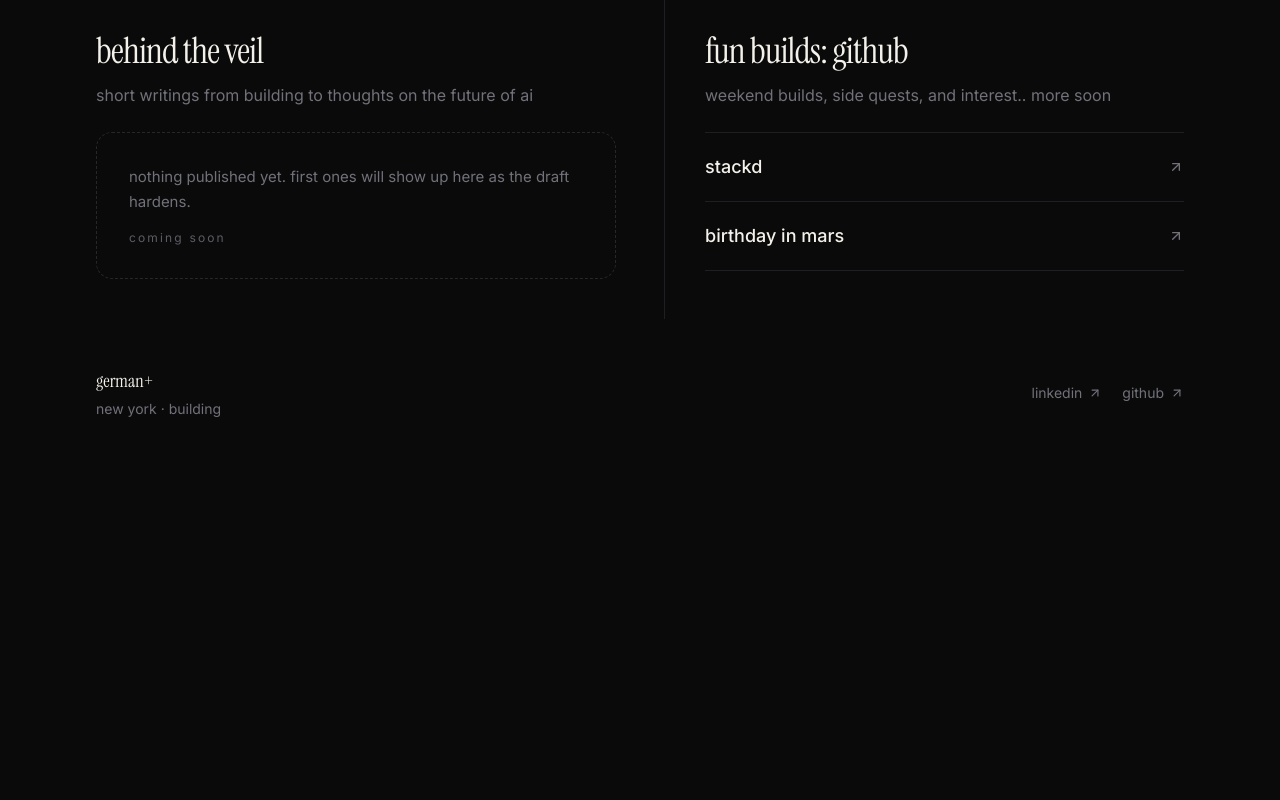
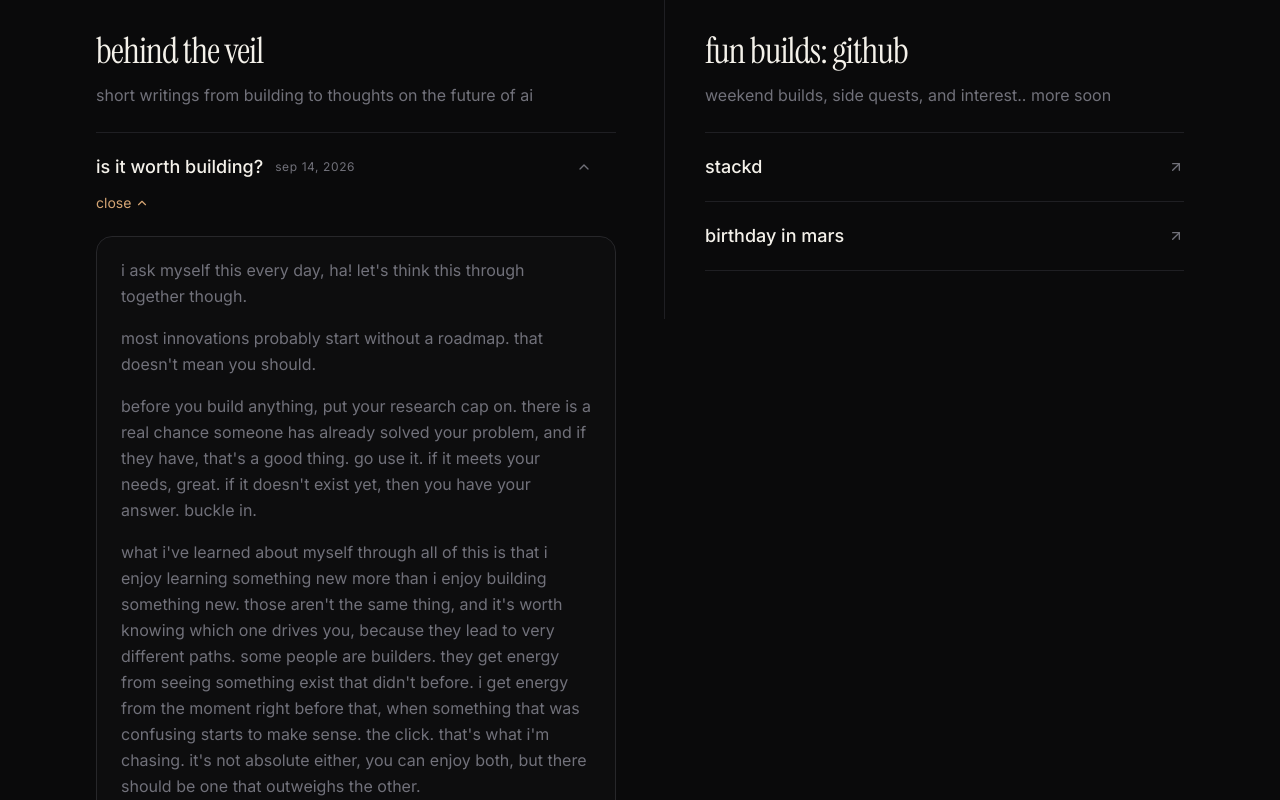
Before and after one commit to gmunoz512/german-plus, a React (Vite) app: page / in a window 1280 px wide. Shown: the part 760-1560 px from the top of the page. Before the commit the page ends 1219 px from the top, so only its background shows below. Built offline with nearby package versions, Linux system fonts and the light colour scheme.

Commit message:
german+: publish first behind the veil essay
Replace the empty thoughts placeholder with an expandable entry for
"is it worth building?", matching the products expand pattern.

Co-authored-by: gmunoz512 <gmunoz512@users.noreply.github.com>

```diff
--- a/src/App.tsx
+++ b/src/App.tsx
@@ -1,5 +1,6 @@
 import { useState } from 'react'
 import { ArrowUpRight, ChevronDown, ExternalLink } from 'lucide-react'
+import { essays } from './essays'
 
 const pillars = [
   {
@@ -63,6 +64,7 @@ function StatusPill({ status }: { status: string }) {
 export default function App() {
   const [stackdOpen, setStackdOpen] = useState(false)
   const [marsOpen, setMarsOpen] = useState(false)
+  const [openEssay, setOpenEssay] = useState<string | null>(essays[0]?.id ?? null)
 
   return (
     <div className="min-h-svh bg-ink text-mist lowercase">
@@ -355,15 +357,66 @@ export default function App() {
               short writings from building to thoughts on the future of ai
             </p>
 
-            <div className="mt-6 rounded-2xl border border-dashed border-line bg-transparent px-6 py-8 sm:px-8">
-              <p className="text-[15px] leading-relaxed text-fog max-w-md">
-                nothing published yet. first ones will show up here as the
-                draft hardens.
-              </p>
-              <p className="mt-4 text-xs tracking-[0.18em] text-fog/80">
-                coming soon
-              </p>
-            </div>
+            <ul className="mt-6 space-y-0">
+              {essays.map((essay) => {
+                const isOpen = openEssay === essay.id
+                return (
+                  <li key={essay.id} className="border-t border-line-soft">
+                    <button
+                      type="button"
+                      aria-expanded={isOpen}
+                      onClick={() =>
+                        setOpenEssay((current) =>
+                          current === essay.id ? null : essay.id,
+                        )
+                      }
+                      className="w-full text-left py-5 group hover:bg-ink-raised/40 -mx-3 px-3 rounded-lg transition-colors duration-200"
+                    >
+                      <div className="flex flex-wrap items-center gap-3">
+                        <h3 className="text-lg font-medium text-paper">
+                          {essay.title}
+                        </h3>
+                        <span className="text-xs text-fog tracking-wider">
+                          {essay.date}
+                        </span>
+                        <ChevronDown
+                          className={`ml-auto size-4 text-fog transition-transform duration-200 ${
+                            isOpen ? 'rotate-180' : ''
+                          }`}
+                          aria-hidden
+                        />
+                      </div>
+                      {!isOpen && (
+                        <p className="mt-2 text-[15px] leading-relaxed text-fog max-w-xl">
+                          {essay.paragraphs[0]}
+                        </p>
+                      )}
+                      <span className="mt-3 inline-flex items-center gap-1 text-sm text-accent">
+                        {isOpen ? 'close' : 'read'}
+                        <ChevronDown
+                          className={`size-3.5 transition-transform duration-200 ${
+                            isOpen ? 'rotate-180' : ''
+                          }`}
+                          aria-hidden
+                        />
+                      </span>
+                    </button>
+
+                    {isOpen && (
+                      <div className="pb-6 -mx-3 px-3">
+                        <article className="rounded-2xl border border-line bg-ink-raised/50 px-5 py-5 sm:px-6">
+                          <div className="space-y-4 max-w-xl text-[15px] sm:text-base leading-relaxed text-fog">
+                            {essay.paragraphs.map((paragraph) => (
+                              <p key={paragraph}>{paragraph}</p>
+                            ))}
+                          </div>
+                        </article>
+                      </div>
+                    )}
+                  </li>
+                )
+              })}
+            </ul>
           </section>
           </div>
         </main>
--- /dev/null
+++ b/src/essays.ts
@@ -0,0 +1,23 @@
+export type Essay = {
+  id: string
+  title: string
+  date: string
+  paragraphs: string[]
+}
+
+export const essays: Essay[] = [
+  {
+    id: 'is-it-worth-building',
+    title: 'is it worth building?',
+    date: 'sep 14, 2026',
+    paragraphs: [
+      "i ask myself this every day, ha! let's think this through together though.",
+      "most innovations probably start without a roadmap. that doesn't mean you should.",
+      "before you build anything, put your research cap on. there is a real chance someone has already solved your problem, and if they have, that's a good thing. go use it. if it meets your needs, great. if it doesn't exist yet, then you have your answer. buckle in.",
+      "what i've learned about myself through all of this is that i enjoy learning something new more than i enjoy building something new. those aren't the same thing, and it's worth knowing which one drives you, because they lead to very different paths. some people are builders. they get energy from seeing something exist that didn't before. i get energy from the moment right before that, when something that was confusing starts to make sense. the click. that's what i'm chasing. it's not absolute either, you can enjoy both, but there should be one that outweighs the other.",
+      "if you're having trouble figuring that out, try building something. it could be anything. a site for an upcoming family trip with an itinerary, or a hike with your friends showing alternative routes and safety tips. once you find your formula, once you figure out what works, gauge yourself. determine whether your next build is simply an iteration of what came before, wrapping the same vehicle in a different color, or whether you find yourself drawn toward territory that is completely different from where you started. that distinction will tell you whether there is more value in refining what you know or in starting from zero.",
+      "i don't think there's a universal answer. but i think you have to be honest about which one you're actually doing and why. because there's a version of productivity that is really just comfort wearing a disguise. you build fast, you feel good, and nothing about you actually changes. that's not a bad life, probably the best for your mental health, lol. but it's not growth either.",
+      "for me, the harder question isn't whether to build. it's whether what i'm building is still teaching me something. the remarkable thing about this era is that everything is evolving at an unprecedented speed, and if you're not learning something new, it's probably because you're not seeking it. that's the real answer to whether it's worth building. not what you make, but whether you're still curious enough to start.",
+    ],
+  },
+]
```
